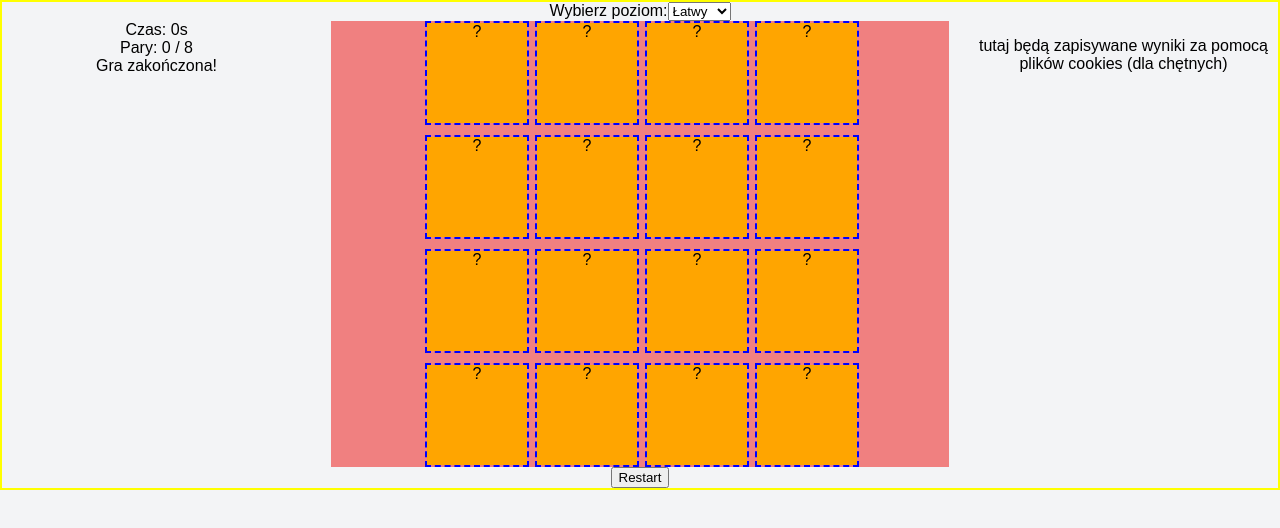
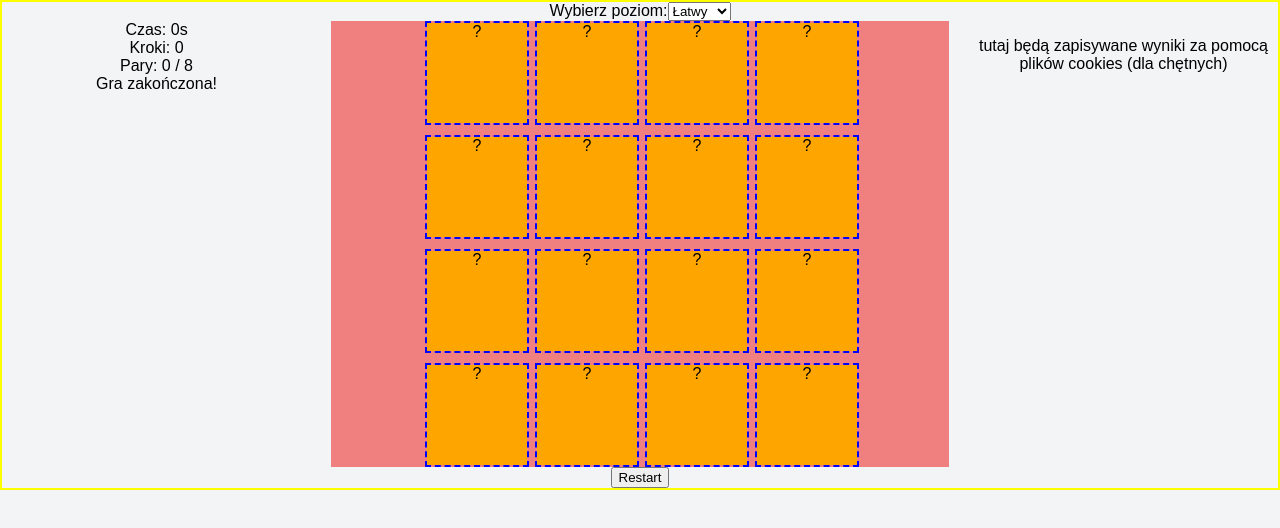
Before and after one commit to WKowalczykDev/TryIT-Memory, a React (Vite) app: page / in a window 1280 px wide. Shown: the top 528 px of the page. Built offline with nearby package versions, Linux system fonts and the light colour scheme.

Commit message:
add moves counter

```diff
--- a/src/components/Board.tsx
+++ b/src/components/Board.tsx
@@ -30,6 +30,8 @@ function Board({ cards, level, selectDisabled, isSelectDisabled, gameState, setG
     const [timer, setTimer] = useState(0);
     // stan przechowujący informację czy licznik czasu jest aktywny
     const [isTimerActive, setIsTimerActive] = useState(false);
+    // stan przechowujący liczbę kroków
+    const [steps, setSteps] = useState(0);
 
 
     useEffect(() => {
@@ -56,6 +58,7 @@ function Board({ cards, level, selectDisabled, isSelectDisabled, gameState, setG
             setPairCards([]);
             setDisabled(false);
             setTimer(0); // resetujemy licznik czasu
+            setSteps(0); // resetujemy liczbę kroków
         }
         //START GRY - start licznika czasu
         else {
@@ -98,7 +101,7 @@ function Board({ cards, level, selectDisabled, isSelectDisabled, gameState, setG
         // nie możemy robić flippedCards.push() ponieważ wtedy zmieniamy bezpośrednio tablicę w useState i React tego nie zauważy
         const newFlippedCards = [...flippedCards, { index, value }]
         setFlippedCards(newFlippedCards)
-
+        setSteps(steps + 1); // zwiększamy liczbę kroków o 1
         selectDisabled(true); // blokujemy możliwość zmiany poziomu gry po odkryciu pierwszej karty
 
         if (flippedCards.length > 0) {
@@ -125,7 +128,7 @@ function Board({ cards, level, selectDisabled, isSelectDisabled, gameState, setG
 
     return (
         <div className='game-container'>
-            <GameStats timer={timer} pairsFound={pairCards.length / 2} totalPairs={cards.length / 2} isSelectDisabled={isSelectDisabled} />
+            <GameStats timer={timer} steps={steps} pairsFound={pairCards.length / 2} totalPairs={cards.length / 2} isSelectDisabled={isSelectDisabled} />
             <div className={`board ${level}`}>
                 {/* Tworzenie 'mapy', czyli "bierz każdy element tablicy i przetwórz go na coś nowego"*/}
                 {cards.map((card, index) => (
--- a/src/components/GameStats.tsx
+++ b/src/components/GameStats.tsx
@@ -2,15 +2,17 @@ import React from 'react';
 
 interface GameStatsProps {
     timer: number;
+    steps:number;
     pairsFound: number;
     totalPairs: number;
     isSelectDisabled: boolean;
 }
 
-const GameStats: React.FC<GameStatsProps> = ({ timer, pairsFound, totalPairs, isSelectDisabled }) => {
+const GameStats: React.FC<GameStatsProps> = ({ timer, steps, pairsFound, totalPairs, isSelectDisabled }) => {
     return (
         <div className="game-stats">
             <div>Czas: {timer}s</div>
+            <div>Kroki: {steps}</div>
             <div>Pary: {pairsFound} / {totalPairs}</div>
             {isSelectDisabled ? <div>Gra w toku...</div> : <div>Gra zakończona!</div>}
         </div>
```
